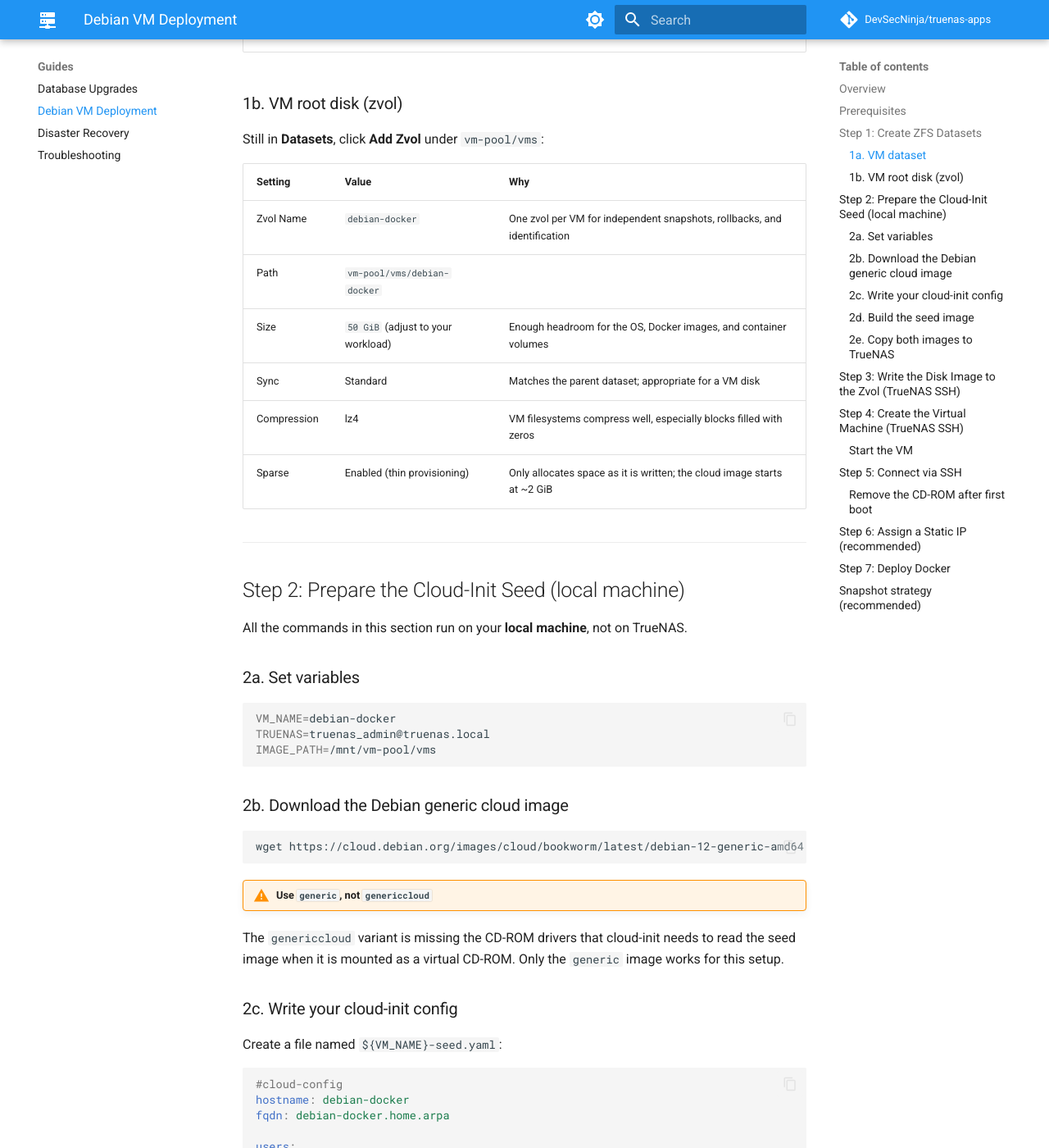
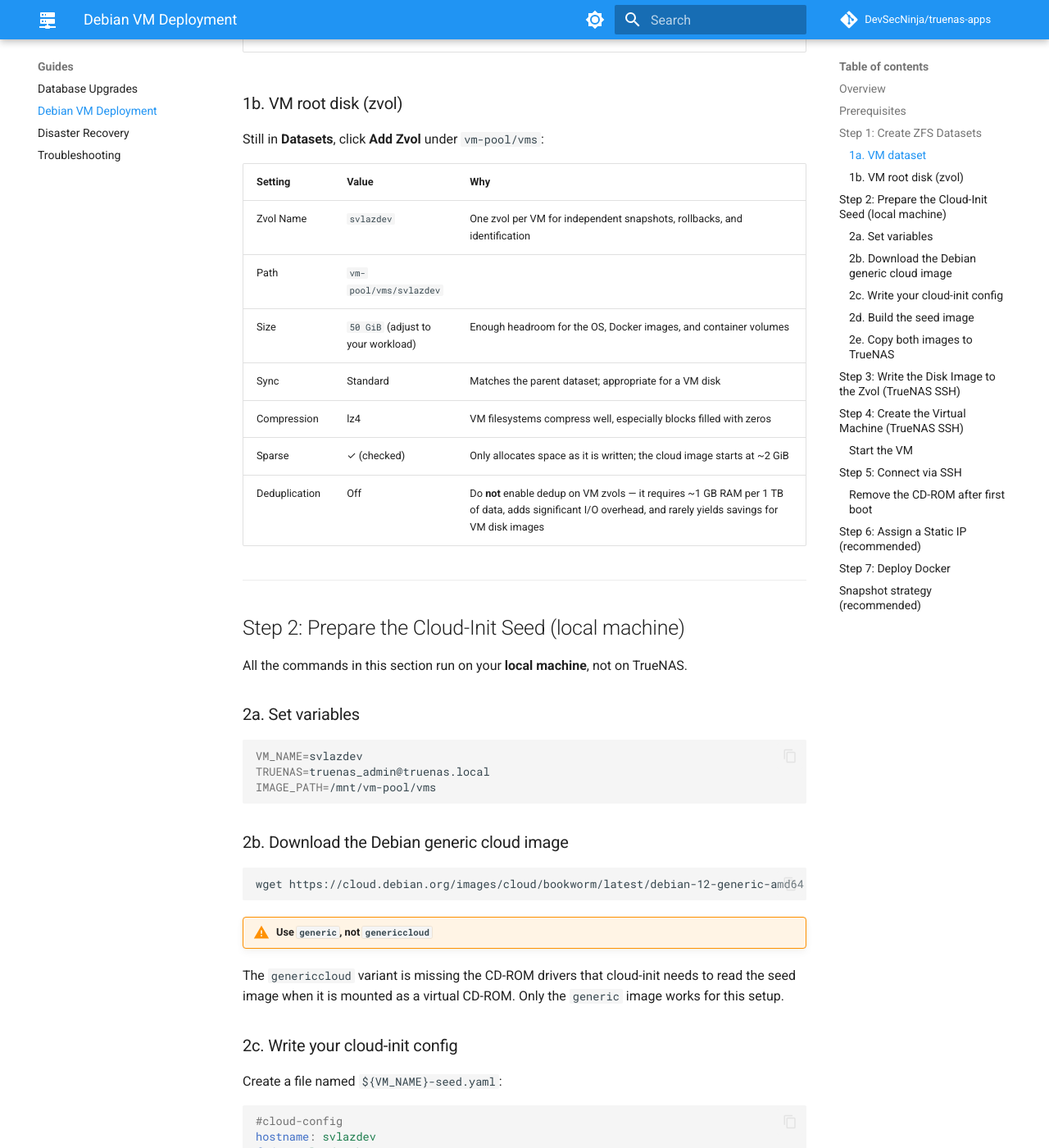
Before and after one commit to DevSecNinja/truenas-apps, an MkDocs documentation site: the page built from docs/VM-DEBIAN.md, in a window 1280 px wide and 1400 px high, scrolled down 1817 px. Shown: the whole window at 82% size. Built offline with MkDocs 1.6.1 and Material for MkDocs 9.7.7, drawn with Linux system fonts in a browser that asks for light colours; comment, search, counter and statistics services are not loaded; some of the changed text lies outside the part shown.

Commit message:
docs: update Debian VM guide to reflect changes in zvol naming and configuration

````diff
--- a/docs/VM-DEBIAN.md
+++ b/docs/VM-DEBIAN.md
@@ -56,14 +56,15 @@
 
 Still in **Datasets**, click **Add Zvol** under `vm-pool/vms`:
 
-| Setting     | Value                              | Why                                                                      |
-| ----------- | ---------------------------------- | ------------------------------------------------------------------------ |
-| Zvol Name   | `debian-docker`                    | One zvol per VM for independent snapshots, rollbacks, and identification |
-| Path        | `vm-pool/vms/debian-docker`        |                                                                          |
-| Size        | `50 GiB` (adjust to your workload) | Enough headroom for the OS, Docker images, and container volumes         |
-| Sync        | Standard                           | Matches the parent dataset; appropriate for a VM disk                    |
-| Compression | lz4                                | VM filesystems compress well, especially blocks filled with zeros        |
-| Sparse      | Enabled (thin provisioning)        | Only allocates space as it is written; the cloud image starts at ~2 GiB  |
+| Setting       | Value                              | Why                                                                                                                                                       |
+| ------------- | ---------------------------------- | --------------------------------------------------------------------------------------------------------------------------------------------------------- |
+| Zvol Name     | `svlazdev`                         | One zvol per VM for independent snapshots, rollbacks, and identification                                                                                  |
+| Path          | `vm-pool/vms/svlazdev`             |                                                                                                                                                           |
+| Size          | `50 GiB` (adjust to your workload) | Enough headroom for the OS, Docker images, and container volumes                                                                                          |
+| Sync          | Standard                           | Matches the parent dataset; appropriate for a VM disk                                                                                                     |
+| Compression   | lz4                                | VM filesystems compress well, especially blocks filled with zeros                                                                                         |
+| Sparse        | ✓ (checked)                        | Only allocates space as it is written; the cloud image starts at ~2 GiB                                                                                   |
+| Deduplication | Off                                | Do **not** enable dedup on VM zvols — it requires ~1 GB RAM per 1 TB of data, adds significant I/O overhead, and rarely yields savings for VM disk images |
 
 ---
 
@@ -74,7 +75,7 @@
 ### 2a. Set variables
 
 ```sh
-VM_NAME=debian-docker
+VM_NAME=svlazdev
 TRUENAS=truenas_admin@truenas.local
 IMAGE_PATH=/mnt/vm-pool/vms
 ```
@@ -94,8 +95,8 @@
 
 ```yaml
 #cloud-config
-hostname: debian-docker
-fqdn: debian-docker.home.arpa
+hostname: svlazdev
+fqdn: svlazdev.home.arpa
 
 users:
   - name: your-user
@@ -160,7 +161,7 @@
 ```
 
 ```sh
-VM_PATH=vm-pool/vms/debian-docker
+VM_PATH=vm-pool/vms/svlazdev
 IMAGE_PATH=/mnt/vm-pool/vms
 
 sudo qemu-img convert -O raw \
@@ -177,8 +178,8 @@
 Still on TrueNAS via SSH, create the VM and its devices using `midclt` (the TrueNAS middleware client):
 
 ```sh
-VM_NAME=debian-docker
-VM_PATH=vm-pool/vms/debian-docker
+VM_NAME=svlazdev
+VM_PATH=vm-pool/vms/svlazdev
 IMAGE_PATH=/mnt/vm-pool/vms
 VM_MEMORY=$(( 4 * 1024 ))   # 4 GiB — increase for heavier workloads
 
@@ -263,7 +264,7 @@
 rm ${IMAGE_PATH}/${VM_NAME}-seed.img
 ```
 
-Or remove it manually via **Virtualization → debian-docker → Devices** in the TrueNAS UI.
+Or remove it manually via **Virtualization → svlazdev → Devices** in the TrueNAS UI.
 
 ---
 
@@ -317,8 +318,8 @@
 
 ```sh
 # On TrueNAS
-zfs snapshot vm-pool/vms/debian-docker@post-cloud-init
-zfs snapshot vm-pool/vms/debian-docker@post-docker-install
+zfs snapshot vm-pool/vms/svlazdev@post-cloud-init
+zfs snapshot vm-pool/vms/svlazdev@post-docker-install
 ```
 
 You can also configure periodic auto-snapshots in the TrueNAS UI under **Data Protection → Periodic Snapshot Tasks**.
````
